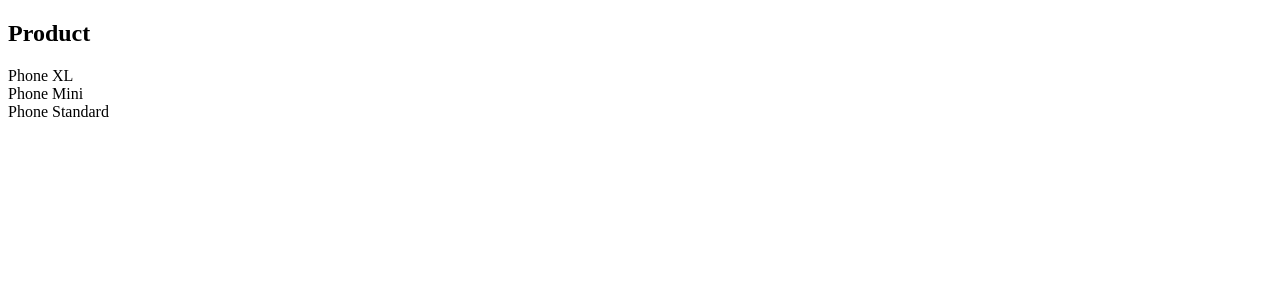
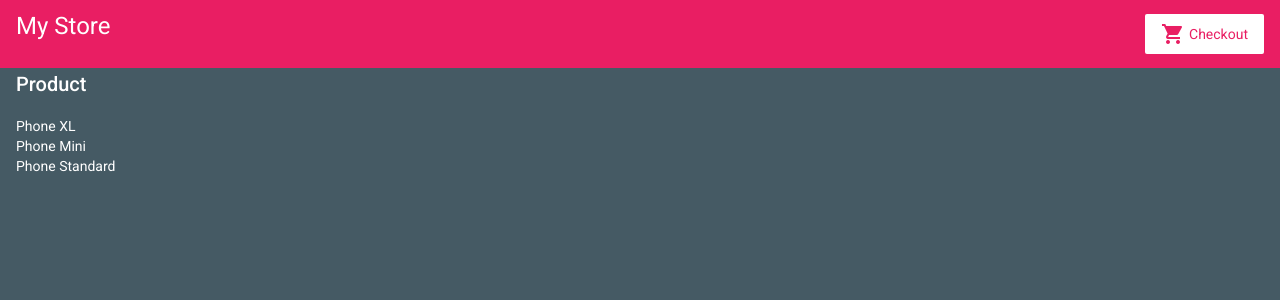
Before and after one commit to SamanehGhafouri/Angular-Getting-Started, an Angular app: page / in a window 1280 px wide. Shown: the top 300 px of the page. Built offline with nearby package versions, Linux system fonts and the light colour scheme.

Commit message:
top-bar with style

```diff
--- a/angular.json
+++ b/angular.json
@@ -24,6 +24,7 @@
               "src/assets"
             ],
             "styles": [
+              "./node_modules/@angular/material/prebuilt-themes/pink-bluegrey.css",
               "src/styles.css"
             ],
             "scripts": []
@@ -88,6 +89,7 @@
               "src/assets"
             ],
             "styles": [
+              "./node_modules/@angular/material/prebuilt-themes/pink-bluegrey.css",
               "src/styles.css"
             ],
             "scripts": []
@@ -119,6 +121,7 @@
           }
         }
       }
-    }},
+    }
+  },
   "defaultProject": "Angular-Getting-Started"
 }
--- a/package.json
+++ b/package.json
@@ -12,10 +12,12 @@
   "private": true,
   "dependencies": {
     "@angular/animations": "~9.1.12",
+    "@angular/cdk": "^10.2.6",
     "@angular/common": "~9.1.12",
     "@angular/compiler": "~9.1.12",
     "@angular/core": "~9.1.12",
     "@angular/forms": "~9.1.12",
+    "@angular/material": "^10.2.6",
     "@angular/platform-browser": "~9.1.12",
     "@angular/platform-browser-dynamic": "~9.1.12",
     "@angular/router": "~9.1.12",
--- a/src/app/app-routing.module.ts
+++ b/src/app/app-routing.module.ts
@@ -1,8 +1,13 @@
 import { NgModule } from '@angular/core';
 import { Routes, RouterModule } from '@angular/router';
+import {ProductListComponent} from "./product-list/product-list/product-list.component";
 
 
-const routes: Routes = [];
+const routes: Routes = [
+  {
+    path: '', component: ProductListComponent
+  }
+];
 
 @NgModule({
   imports: [RouterModule.forRoot(routes)],
--- a/src/app/app.component.html
+++ b/src/app/app.component.html
@@ -1 +1,4 @@
-<app-product-list></app-product-list>
+<app-top-bar></app-top-bar>
+<div class="container">
+  <router-outlet></router-outlet>
+</div>
--- /dev/null
+++ b/src/app/top-bar/top-bar.component.html
@@ -0,0 +1,4 @@
+<a routerLink="['/']">
+  <h1>My Store</h1>
+</a>
+<a class="button fancy-button"><i class="material-icons">shopping_cart</i>Checkout</a>
--- /dev/null
+++ b/src/app/top-bar/top-bar.component.ts
@@ -0,0 +1,15 @@
+import { Component, OnInit } from '@angular/core';
+
+@Component({
+  selector: 'app-top-bar',
+  templateUrl: './top-bar.component.html',
+  styleUrls: ['./top-bar.component.css']
+})
+export class TopBarComponent implements OnInit {
+
+  constructor() { }
+
+  ngOnInit(): void {
+  }
+
+}
--- a/src/index.html
+++ b/src/index.html
@@ -6,8 +6,10 @@
   <base href="/">
   <meta name="viewport" content="width=device-width, initial-scale=1">
   <link rel="icon" type="image/x-icon" href="favicon.ico">
+  <link href="https://fonts.googleapis.com/css?family=Roboto:300,400,500&display=swap" rel="stylesheet">
+  <link href="https://fonts.googleapis.com/icon?family=Material+Icons" rel="stylesheet">
 </head>
-<body>
+<body class="mat-typography">
   <app-root></app-root>
 </body>
 </html>
--- a/src/styles.css
+++ b/src/styles.css
@@ -1 +1,139 @@
 /* You can add global styles to this file, and also import other style files */
+
+* {
+  font-family: 'Roboto', Arial, sans-serif;
+  color: white;
+  box-sizing: border-box;
+  -webkit-font-smoothing: antialiased;
+  -moz-osx-font-smoothing: grayscale;
+}
+
+body {
+  margin: 0;
+  background-color: #455A64;
+}
+
+.container {
+  display: flex;
+  flex-direction: row;
+}
+
+router-outlet + *  {
+  padding: 0 16px;
+}
+
+/* Text */
+
+h1 {
+  font-size: 32px;
+}
+
+h2 {
+  font-size: 20px;
+}
+
+h1, h2 {
+  font-weight: lighter;
+}
+
+p {
+  font-size: 14px;
+}
+
+/* Hyperlink */
+
+a {
+  cursor: pointer;
+  color: #1976d2;
+  text-decoration: none;
+}
+
+a:hover {
+  opacity: 0.8;
+}
+
+/* Input */
+
+input {
+  font-size: 14px;
+  border-radius: 2px;
+  padding: 8px;
+  margin-bottom: 16px;
+  border: 1px solid #BDBDBD;
+}
+
+label {
+  font-size: 12px;
+  font-weight: bold;
+  margin-bottom: 4px;
+  display: block;
+  text-transform: uppercase;
+}
+
+/* Button */
+.button, button {
+  display: inline-flex;
+  align-items: center;
+  padding: 8px 16px;
+  border-radius: 2px;
+  font-size: 14px;
+  cursor: pointer;
+  background-color: #1976d2;
+  color: white;
+  border: none;
+}
+
+.button:hover, button:hover {
+  opacity: 0.8;
+  font-weight: normal;
+}
+
+.button:disabled, button:disabled {
+  opacity: 0.5;
+  cursor: auto;
+}
+
+/* Fancy Button */
+
+.fancy-button {
+  background-color: white;
+  color: #E91E63;
+}
+
+.fancy-button i.material-icons {
+  color: #E91E63;
+  padding-right: 4px;
+}
+
+/* Top Bar */
+
+app-top-bar {
+  width: 100%;
+  height: 68px;
+  background-color: #E91E63;
+  padding: 16px;
+  display: flex;
+  flex-direction: row;
+  justify-content: space-between;
+  align-items: center;
+}
+
+app-top-bar h1 {
+  color: white;
+  margin: 0;
+}
+
+/* Checkout Cart, Shipping Prices */
+
+.cart-item, .shipping-item {
+  width: 100%;
+  min-width: 400px;
+  max-width: 450px;
+  display: flex;
+  flex-direction: row;
+  justify-content: space-between;
+  padding: 16px 32px;
+  margin-bottom: 8px;
+  border-radius: 2px;
+  background-color: #EEEEEE;
+}
```
Also changed, not shown: src/app/app.module.ts (+6 -2 lines), src/app/top-bar/top-bar.component.css (added), 2 other files (tests, documents, lock files or other folders).
